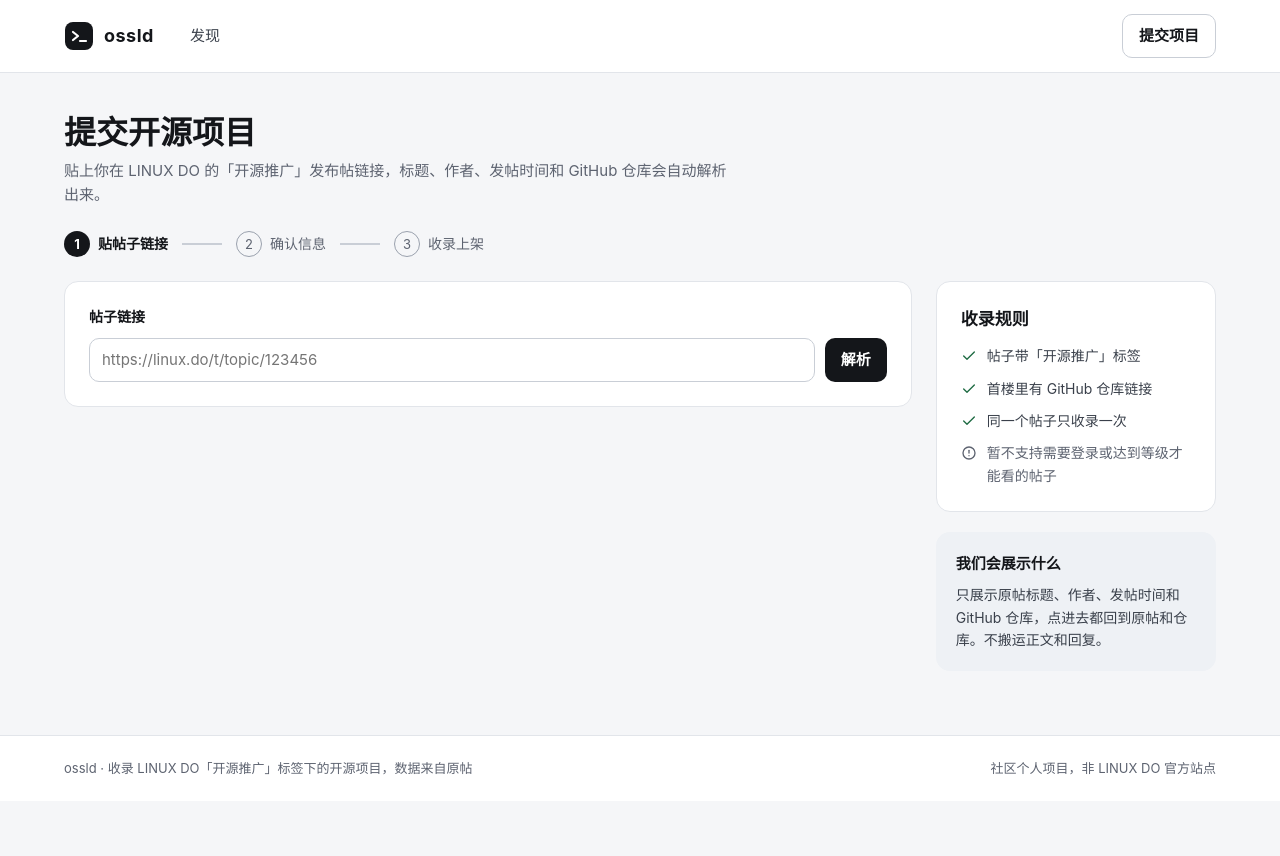
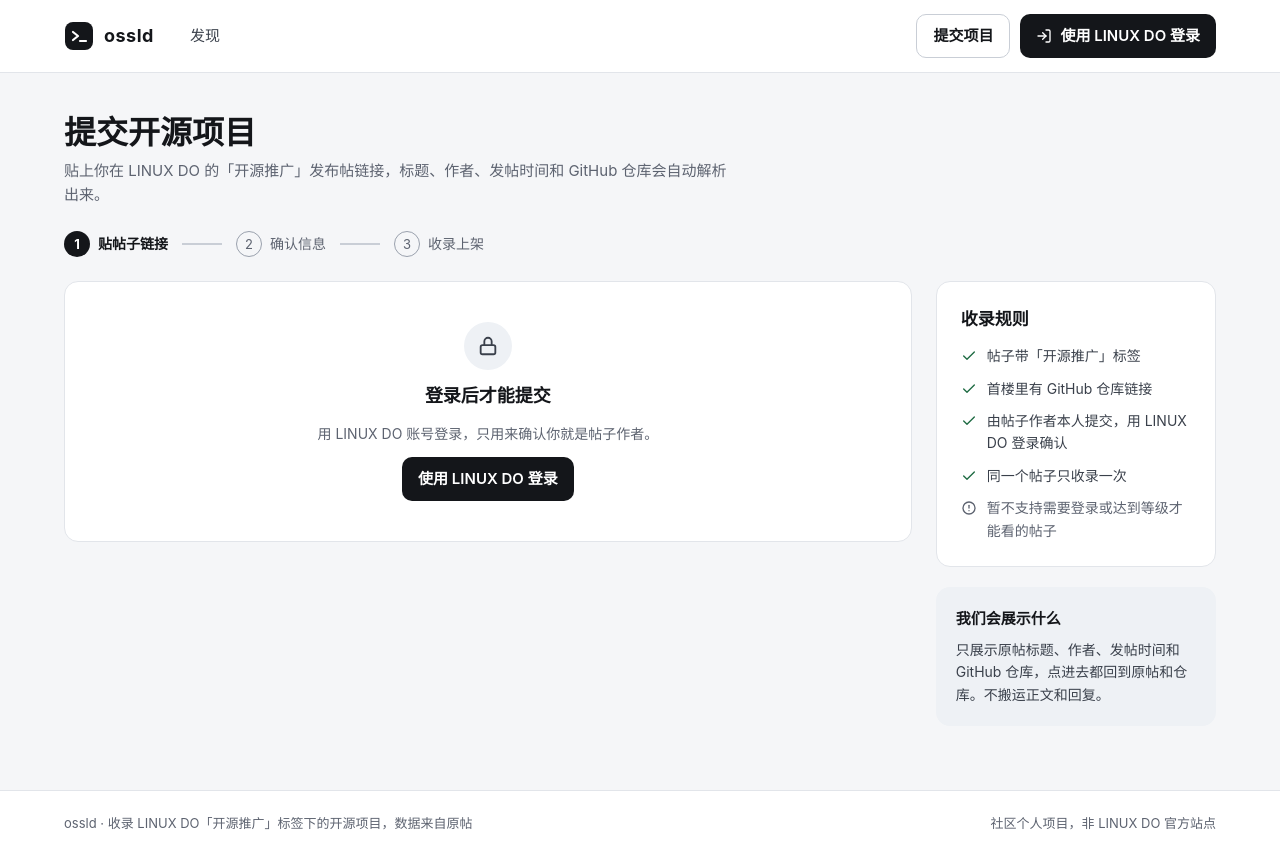
Before and after one commit to mamawai/ossld, a FastAPI app: page /submit in a window 1280 px wide. Before the commit the page ends 775 px from the top, so only its background shows below. Run offline with FastAPI, Linux system fonts and the light colour scheme.

Commit message:
接入 LINUX DO 登录：提交前要登录，只能提交自己的帖子；表单加防伪造令牌

```diff
--- a/app/main.py
+++ b/app/main.py
@@ -1,4 +1,4 @@
-"""网站：首页列表和提交页。
+"""网站：首页列表、提交页、LINUX DO 登录。
 
 本地启动：.venv\\Scripts\\uvicorn app.main:app --reload
 """
@@ -12,8 +12,9 @@ from fastapi import BackgroundTasks, FastAPI, Form, Request
 from fastapi.responses import RedirectResponse
 from fastapi.staticfiles import StaticFiles
 from fastapi.templating import Jinja2Templates
+from starlette.middleware.sessions import SessionMiddleware
 
-from . import projects
+from . import auth, projects
 from .linuxdo import Topic, TopicError, TopicRetryError, fetch_topic, parse_topic, parse_topic_id
 
 HERE = Path(__file__).parent
@@ -23,6 +24,15 @@ PREVIEW_TTL = 600  # 预览结果保留 10 分钟
 projects.init_db()
 
 app = FastAPI(docs_url=None, redoc_url=None, openapi_url=None)  # 不对外暴露接口文档
+# 登录状态存在签名过的 Cookie 里；SameSite=Lax 让别的网站发起的 POST 带不上它
+app.add_middleware(
+    SessionMiddleware,
+    secret_key=auth.SESSION_SECRET,
+    session_cookie="ossld_session",
+    max_age=30 * 24 * 3600,
+    same_site="lax",
+    https_only=auth.COOKIE_SECURE,
+)
 app.mount("/static", StaticFiles(directory=HERE / "static"), name="static")
 app.mount("/covers", StaticFiles(directory=projects.COVERS_DIR), name="covers")
 app.mount("/avatars", StaticFiles(directory=projects.AVATARS_DIR), name="avatars")
@@ -33,26 +43,28 @@ templates.env.filters["bjdate"] = lambda dt: dt.astimezone(BEIJING).strftime("%Y
 templates.env.filters["repo_name"] = lambda url: url.removeprefix("https://github.com/")
 templates.env.filters["clean_title"] = projects.display_title
 templates.env.globals["required_tag"] = projects.REQUIRED_TAG
+templates.env.globals["current_user"] = auth.current_user
+templates.env.globals["csrf_token"] = auth.csrf_token
 
 # 预览时解析好的帖子先放内存里，确认收录时直接用，不再请求一次 linux.do。
-# 只在单进程下有效，部署时 uvicorn 只开一个 worker
-_previews: dict[int, tuple[Topic, float]] = {}
+# 按 (用户, 帖子) 存，别人确认不了你的预览。只在单进程下有效，部署时 uvicorn 只开一个 worker
+_previews: dict[tuple[int, int], tuple[Topic, float]] = {}
 
 
-def _get_preview(topic_id: int) -> Topic | None:
-    item = _previews.get(topic_id)
+def _get_preview(user_id: int, topic_id: int) -> Topic | None:
+    item = _previews.get((user_id, topic_id))
     if item and time.monotonic() - item[1] < PREVIEW_TTL:
         return item[0]
     return None
 
 
-def _save_preview(topic: Topic) -> None:
+def _save_preview(user_id: int, topic: Topic) -> None:
     now = time.monotonic()
     # 顺手清掉过期的，免得内存越攒越多
     for k, (_, t) in list(_previews.items()):
         if now - t >= PREVIEW_TTL:
             _previews.pop(k, None)
-    _previews[topic.id] = (topic, now)
+    _previews[(user_id, topic.id)] = (topic, now)
 
 
 def _notice(e: Exception) -> dict:
@@ -66,8 +78,15 @@ def _notice(e: Exception) -> dict:
     return {"kind": kind, "text": str(e)}
 
 
+_EXPIRED = {"kind": "retry", "text": "页面停留太久已失效，请重新提交"}
+
+
 def _render_submit(request: Request, **context):
     return templates.TemplateResponse(request, "submit.html", context)
+
+
+def _render_message(request: Request, title: str, text: str, status_code: int = 200):
+    return templates.TemplateResponse(request, "message.html", {"title": title, "text": text}, status_code=status_code)
 
 
 @app.get("/")
@@ -77,23 +96,59 @@ def index(request: Request, added: int | None = None):
     )
 
 
+# ---------- 登录 ----------
+
+@app.get("/auth/login")
+def login(request: Request, next: str = "/"):
+    if not auth.enabled():
+        return _render_message(request, "登录暂时不可用", "网站还没配置 LINUX DO 登录。", status_code=503)
+    return RedirectResponse(auth.login_url(request, next), status_code=302)
+
+
+@app.get("/auth/callback")
+def login_callback(request: Request, code: str = "", state: str = "", error: str = ""):
+    if error:  # 用户在 LINUX DO 那边点了拒绝
+        return _render_message(request, "没有登录", "你取消了 LINUX DO 授权。")
+    try:
+        next_path = auth.finish_login(request, code, state)
+    except auth.LoginError as e:
+        return _render_message(request, "登录失败", str(e), status_code=400)
+    return RedirectResponse(next_path, status_code=303)
+
+
+@app.post("/auth/logout")
+def logout(request: Request, csrf: Annotated[str, Form()] = ""):
+    if auth.csrf_ok(request, csrf):
+        auth.logout(request)
+    return RedirectResponse("/", status_code=303)
+
+
+# ---------- 提交 ----------
+
 @app.get("/submit")
 def submit_page(request: Request):
     return _render_submit(request)
 
 
 @app.post("/submit")
-def submit_preview(request: Request, link: Annotated[str, Form()]):
+def submit_preview(request: Request, link: Annotated[str, Form()], csrf: Annotated[str, Form()] = ""):
     """贴链接 → 拉取解析 → 预览。"""
+    user = auth.current_user(request)
+    if user is None:
+        return _render_submit(request)  # 页面会显示"登录后才能提交"
+    if not auth.csrf_ok(request, csrf):
+        return _render_submit(request, link=link, notice=_EXPIRED)
     try:
+        projects.check_submitter(user.username, user.silenced)
         topic_id = parse_topic_id(link)
         if projects.exists(topic_id):  # 先查库，收录过的就不用再去请求 linux.do
             raise projects.AlreadyCollected("这个帖子已经收录过了")
         topic = parse_topic(fetch_topic(topic_id))
         projects.check_rules(topic)
+        projects.check_author(topic, user.username)
     except (TopicError, projects.RuleError) as e:
         return _render_submit(request, link=link, notice=_notice(e))
-    _save_preview(topic)
+    _save_preview(user.id, topic)
     return _render_submit(request, link=link, topic=topic)
 
 
@@ -102,10 +157,16 @@ def submit_confirm(
     request: Request,
     background_tasks: BackgroundTasks,
     topic_id: Annotated[int, Form()],
+    csrf: Annotated[str, Form()] = "",
     repos: Annotated[list[str], Form()] = [],
 ):
     """预览里确认 → 收录。"""
-    topic = _get_preview(topic_id)
+    user = auth.current_user(request)
+    if user is None:
+        return _render_submit(request)
+    if not auth.csrf_ok(request, csrf):
+        return _render_submit(request, notice=_EXPIRED)
+    topic = _get_preview(user.id, topic_id)
     if topic is None:
         return _render_submit(request, notice={"kind": "retry", "text": "预览已过期，请重新解析"})
     chosen = [r for r in topic.github_repos if r in repos]  # 只认预览时解析出来的仓库，不收表单里多塞的
@@ -115,7 +176,7 @@ def submit_confirm(
         projects.add(topic, chosen)
     except projects.RuleError as e:
         return _render_submit(request, link=topic.url, notice=_notice(e))
-    _previews.pop(topic_id, None)
+    _previews.pop((user.id, topic_id), None)
     # 封面图和头像在后台慢慢下，不让用户等；下好之前首页显示仓库名和首字母
     background_tasks.add_task(projects.save_images, topic.id, chosen[0], topic.author_avatar)
     # 提交成功跳回首页，刷新页面不会重复提交
--- a/app/static/style.css
+++ b/app/static/style.css
@@ -70,6 +70,9 @@ p { text-wrap: pretty; }
 .nav { display: flex; flex: 1 1 auto; gap: 4px; }
 .nav a { padding: 10px 12px; border-radius: 8px; color: var(--text-2); }
 .nav a[aria-current="page"] { background: var(--surface-2); color: var(--text); font-weight: 600; }
+.header-actions { display: flex; flex-wrap: wrap; align-items: center; gap: 10px; }
+.header-actions form { margin: 0; }
+.me { display: inline-flex; align-items: center; gap: 8px; font-size: 14px; font-weight: 600; }
 
 /* 首屏：白底加浅点阵 */
 .hero {
@@ -198,6 +201,13 @@ a.chip:hover { border-color: var(--border-strong); color: var(--text); }
 .panel-soft p { margin: 0; font-size: 14px; color: var(--text-2); }
 
 .link-form { gap: 10px; }
+.login-needed { align-items: center; gap: 12px; padding: 40px 24px; text-align: center; }
+.login-needed h2 { font-size: 18px; }
+.login-needed p { margin: 0; max-width: 380px; font-size: 14px; }
+.login-icon { display: inline-flex; align-items: center; justify-content: center; width: 48px; height: 48px; border-radius: 50%; background: var(--surface-2); color: var(--text-2); }
+.message { align-items: flex-start; max-width: 560px; }
+.message h1 { margin: 0; font-size: 24px; }
+.message p { margin: 0; }
 .field-label { font-size: 14px; font-weight: 600; }
 .row { display: flex; flex-wrap: wrap; gap: 10px; }
 .row input {
--- a/app/templates/base.html
+++ b/app/templates/base.html
@@ -17,7 +17,22 @@
     <nav class="nav" aria-label="主导航">
       <a href="/"{% if active == "home" %} aria-current="page"{% endif %}>发现</a>
     </nav>
-    <a class="btn btn-outline" href="/submit">提交项目</a>
+    <div class="header-actions">
+      <a class="btn btn-outline" href="/submit">提交项目</a>
+      {% set user = current_user(request) %}
+      {% if user %}
+      <span class="me"><span class="avatar" style="--size: 32px"><span aria-hidden="true">{{ user.username[:1]|upper }}</span></span>{{ user.username }}</span>
+      <form method="post" action="/auth/logout">
+        <input type="hidden" name="csrf" value="{{ csrf_token(request) }}">
+        <button class="btn btn-text" type="submit">退出</button>
+      </form>
+      {% else %}
+      {# 登录完回到当前页 #}
+      <a class="btn btn-primary" href="/auth/login?next={{ (request.url.path ~ ('?' ~ request.url.query if request.url.query else ''))|urlencode }}">
+        <svg width="16" height="16" viewBox="0 0 24 24" fill="none" stroke="currentColor" stroke-width="2" stroke-linecap="round" stroke-linejoin="round" aria-hidden="true"><path d="M15 3h4a2 2 0 0 1 2 2v14a2 2 0 0 1-2 2h-4"></path><path d="M10 17l5-5-5-5"></path><path d="M15 12H3"></path></svg>使用 LINUX DO 登录
+      </a>
+      {% endif %}
+    </div>
   </div>
 </header>
 <main>
--- a/app/templates/submit.html
+++ b/app/templates/submit.html
@@ -21,19 +21,30 @@
 
   <div class="layout">
     <div class="main-col">
+      {% set user = current_user(request) %}
+      {% if not user %}
+      <div class="panel login-needed">
+        <span class="login-icon"><svg width="22" height="22" viewBox="0 0 24 24" fill="none" stroke="currentColor" stroke-width="2" stroke-linecap="round" stroke-linejoin="round" aria-hidden="true"><rect x="4" y="11" width="16" height="10" rx="2"></rect><path d="M8 11V7a4 4 0 0 1 8 0v4"></path></svg></span>
+        <h2>登录后才能提交</h2>
+        <p class="muted">用 LINUX DO 账号登录，只用来确认你就是帖子作者。</p>
+        <a class="btn btn-primary" href="/auth/login?next=/submit">使用 LINUX DO 登录</a>
+      </div>
+      {% else %}
       <form class="panel link-form" method="post" action="/submit">
+        <input type="hidden" name="csrf" value="{{ csrf_token(request) }}">
         <label class="field-label" for="link">帖子链接</label>
         <div class="row">
           <input id="link" name="link" type="url" required placeholder="https://linux.do/t/topic/123456" value="{{ link or '' }}">
           <button class="btn {{ 'btn-outline' if topic else 'btn-primary' }}" type="submit">{{ "重新解析" if topic else "解析" }}</button>
         </div>
         {% if notice %}{{ m.notice(notice) }}{% endif %}
-        {% if topic %}<span class="ok-line">{{ m.icon("check") }}解析成功</span>{% endif %}
+        {% if topic %}<span class="ok-line">{{ m.icon("check") }}解析成功，帖子作者就是当前登录的你</span>{% endif %}
       </form>
 
       {% if topic %}
       {% set title = topic.title|clean_title %}
       <form class="panel confirm" method="post" action="/submit/confirm" id="confirm">
+        <input type="hidden" name="csrf" value="{{ csrf_token(request) }}">
         <input type="hidden" name="topic_id" value="{{ topic.id }}">
         <div class="panel-head">
           <h2>确认信息</h2>
@@ -49,7 +60,7 @@
                 {% if title != topic.title %}<span class="muted small">原标题：{{ topic.title }}</span>{% endif %}
               </dd>
               <dt>作者</dt>
-              <dd class="inline">{{ m.avatar(none, topic.author, 24) }}<a href="{{ topic.author_url }}" target="_blank" rel="noopener">@{{ topic.author }}</a></dd>
+              <dd class="inline">{{ m.avatar(none, topic.author, 24) }}<a href="{{ topic.author_url }}" target="_blank" rel="noopener">@{{ topic.author }}</a><span class="tag tag-ok">{{ m.icon("check", 12) }}与登录账号一致</span></dd>
               <dt>发帖时间</dt>
               <dd>{{ topic.created_at|bjtime }}</dd>
               <dt>标签</dt>
@@ -97,6 +108,7 @@
         </div>
       </form>
       {% endif %}
+      {% endif %}
     </div>
 
     <aside class="side">
@@ -105,6 +117,7 @@
         <ul class="rules">
           <li>{{ m.icon("check") }}帖子带「{{ required_tag }}」标签</li>
           <li>{{ m.icon("check") }}首楼里有 GitHub 仓库链接</li>
+          <li>{{ m.icon("check") }}由帖子作者本人提交，用 LINUX DO 登录确认</li>
           <li>{{ m.icon("check") }}同一个帖子只收录一次</li>
           <li class="muted">{{ m.icon("alert") }}暂不支持需要登录或达到等级才能看的帖子</li>
         </ul>
--- a/requirements.txt
+++ b/requirements.txt
@@ -1,5 +1,6 @@
 curl_cffi==0.14.0
 fastapi==0.143.2
+itsdangerous==2.2.0
 Jinja2==3.1.6
 python-multipart==0.0.32
 uvicorn==0.54.0
```
Also changed, not shown: app/auth.py (added, +122 -0 lines), app/projects.py (+15 -0 lines), app/templates/message.html (added, +14 -0 lines).
